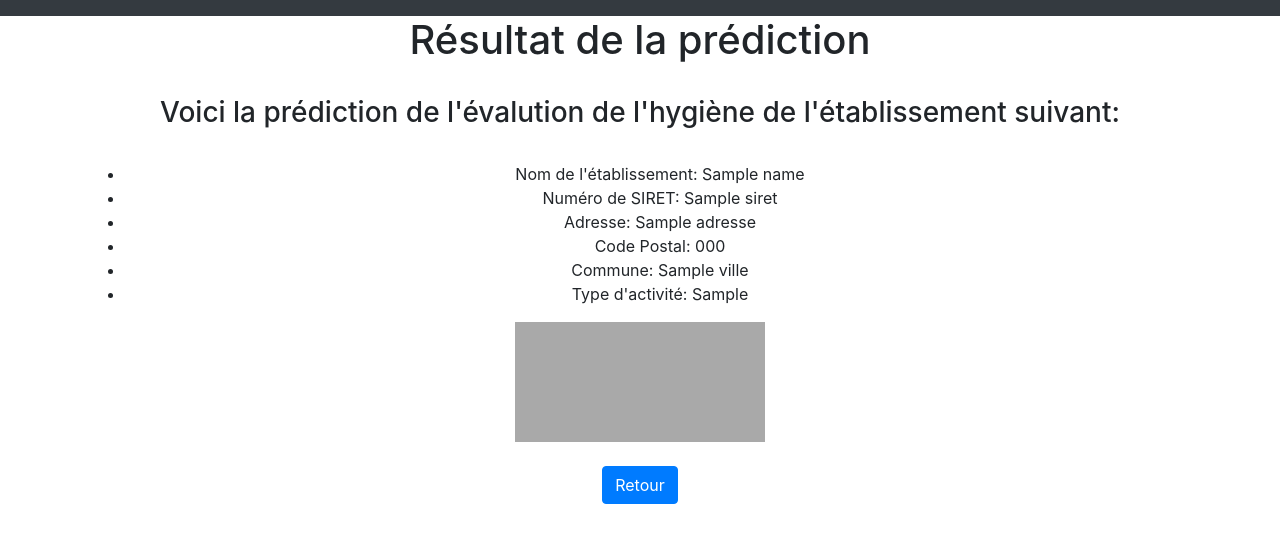
After one commit to yannismxflux/securite_alimentaire, a Flask app: template Flask/website/templates/predict.html in a window 1280 px wide. The commit adds this page. Shown: the top 543 px of the page. Run offline with Flask 2, Linux system fonts and the light colour scheme; the template is opened without the code that fills it: most values are stand-ins (such as "Sample title", 1, 10 or a date in 2020); some libraries are stand-ins or nearby versions.

Commit message:
Ajout de la méthode POST pour récupérer les données du formulaire pour la prédiction. Ajout des fichiers style.css(actuellement vide) et predict.html

```diff
--- a/Flask/website/auth.py
+++ b/Flask/website/auth.py
@@ -2,6 +2,6 @@ from flask import Blueprint, render_template, request
 
 auth = Blueprint('auth', __name__)
 
-@auth.route('/')
+@auth.route('/', methods=['GET', 'POST'])
 def login():
     return render_template("login.html")
--- a/Flask/website/templates/base.html
+++ b/Flask/website/templates/base.html
@@ -14,6 +14,10 @@
             href="https://stackpath.bootstrapcdn.com/font-awesome/4.7.0/css/font-awesome.min.css"
             crossorigin="anonymous"
         />
+        <link
+            rel="stylesheet"
+            href="/website/static/style.css"
+        />
 
         <title>{% block title %}Home{% endblock %}</title>
     </head>
@@ -29,7 +33,7 @@
             </button>
             <div class="collapse navbar-collapse" id="navbar">
                 <div class="navbar-nav">
-                    {% if user == 'Fanny'%}
+                    {% if user == 'ok' %}
                     <a class="nav-item nav-link" id="logout" href="/">Logout</a>
                     {% endif %}
 
--- /dev/null
+++ b/Flask/website/templates/predict.html
@@ -0,0 +1,25 @@
+{% extends "base.html" %} {% block title %}Prédiction{% endblock %}
+{% block content%}
+<h1 align="center">Résultat de la prédiction</h1>
+</br>
+<!-- <h3 align="center">{{message}}</h3> -->
+<div align="center">
+<h3>Voici la prédiction de l'évalution de l'hygiène de l'établissement suivant:</h3>
+</br>
+<ul>
+    <li>Nom de l'établissement: {{name}}</li>
+    <li>Numéro de SIRET: {{siret}}</li>
+    <li>Adresse: {{adresse}}</li>
+    <li>Code Postal: {{code_postal}}</li>
+    <li>Commune: {{ville}}</li>
+    <li>Type d'activité: {{type_activite}}</li>
+</ul>
+</div>
+<div class= result_predict style="background-color: darkgray; height: 120px; width: 250px; margin: auto;">
+    </br>
+</div>
+</br>
+<div align="center">
+    <button type="button" onclick="javascript:history.back()" class="btn btn-primary">Retour</button>
+</div>
+{% endblock %}
```
Also changed, not shown: Flask/website/templates/home.html (+8 -8 lines), Flask/website/views.py (+20 -3 lines), Flask/website/static/style.css (added).
